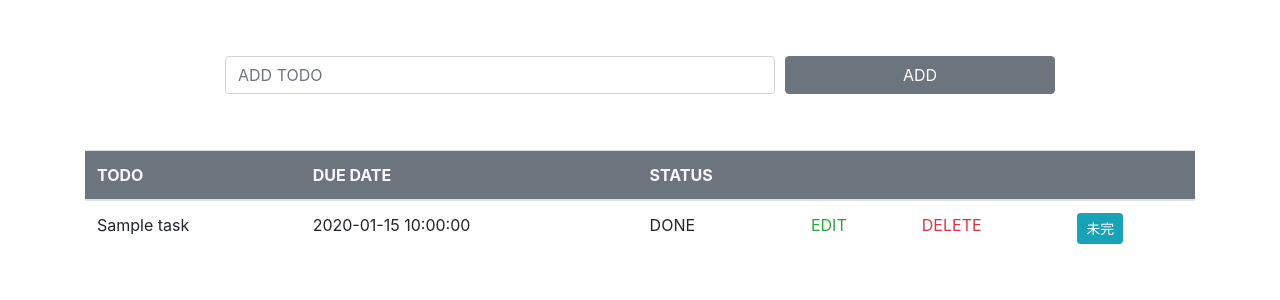
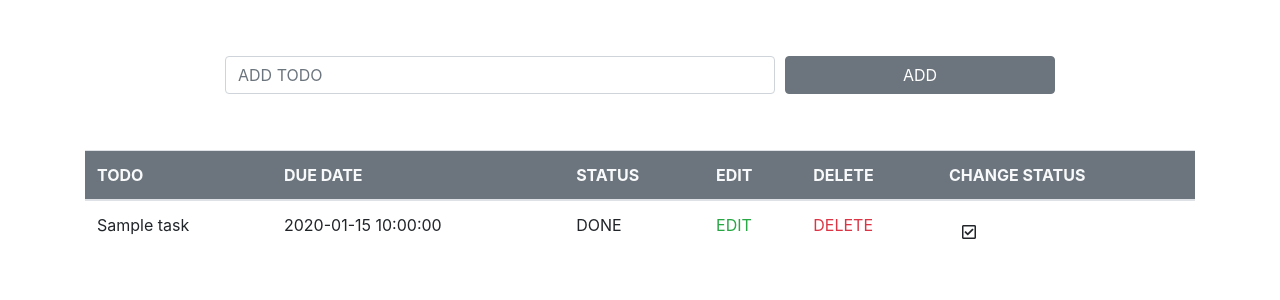
Before and after one commit to itk-mnmgit/php_oop, a PHP site: page / in a window 1280 px wide. Shown: the part 56-356 px from the top of the page. Run offline with PHP 8.4, Linux system fonts and the light colour scheme; tables that the repository leaves empty or names only in its code hold one stand-in row (values such as "Sample post"); some libraries are stand-ins or nearby versions.

Commit message:
no message

```diff
--- a/Models/Todo.php
+++ b/Models/Todo.php
@@ -44,5 +44,13 @@ class Todo{
         $stmt = $this->db_manager->dbh->prepare('DELETE FROM '.$this->table.' WHERE id = ?');
         $stmt->execute([$id]);
     }
+    public function done($id){
+        $stmt = $this->db_manager->dbh->prepare('UPDATE ' . $this->table .' SET done_flg = 1 WHERE id = ?');
+        $stmt->execute([$id]);
+    }
+    public function undone($id){
+        $stmt = $this->db_manager->dbh->prepare('UPDATE ' . $this->table .' SET done_flg = 0 WHERE id = ?');
+        $stmt->execute([$id]);
+    }
 
 }
--- a/index.php
+++ b/index.php
@@ -56,9 +56,9 @@ $tasks = $todo->all();
                         <th class=>TODO</th>
                         <th>DUE DATE</th>
                         <th>STATUS</th>
-                        <th></th>
-                        <th></th>
-                        <th></th>
+                        <th>EDIT</th>
+                        <th>DELETE</th>
+                        <th>CHANGE STATUS</th>
                     </tr>
                 </thead>
                 <tbody>
@@ -85,11 +85,15 @@ $tasks = $todo->all();
                         </td>
                     <?php if (h($task['done_flg']) == 0): ?>
                         <td>
-                            <button class="btn btn-secondary done-button btn-sm">完了</button>
+                            <button class="btn done-button btn-ml">
+                            <i class="fas fa-check-square"></i>
+                            </button>
                         </td>
                     <?php else: ?>
                     <td>
-                            <button class="btn btn-info done-button btn-sm">未完</button>
+                            <button class="btn undone-button btn-ml">
+                            <i class="far fa-check-square"></i>
+                            </button>
                         </td>
                     <?php endif; ?>
                     </tr>
```
Also changed, not shown: assets/css/style.css (line endings or trailing spaces).
